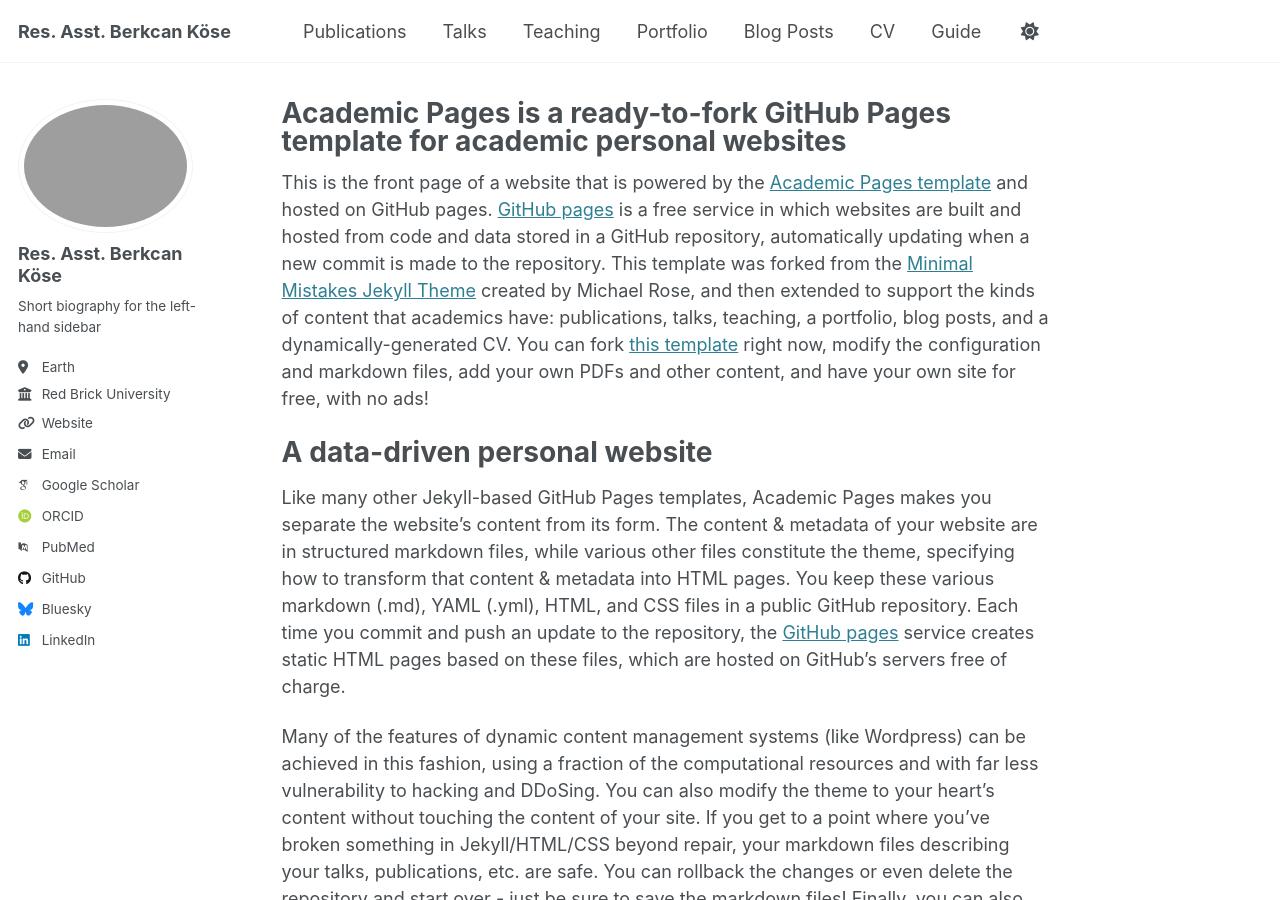
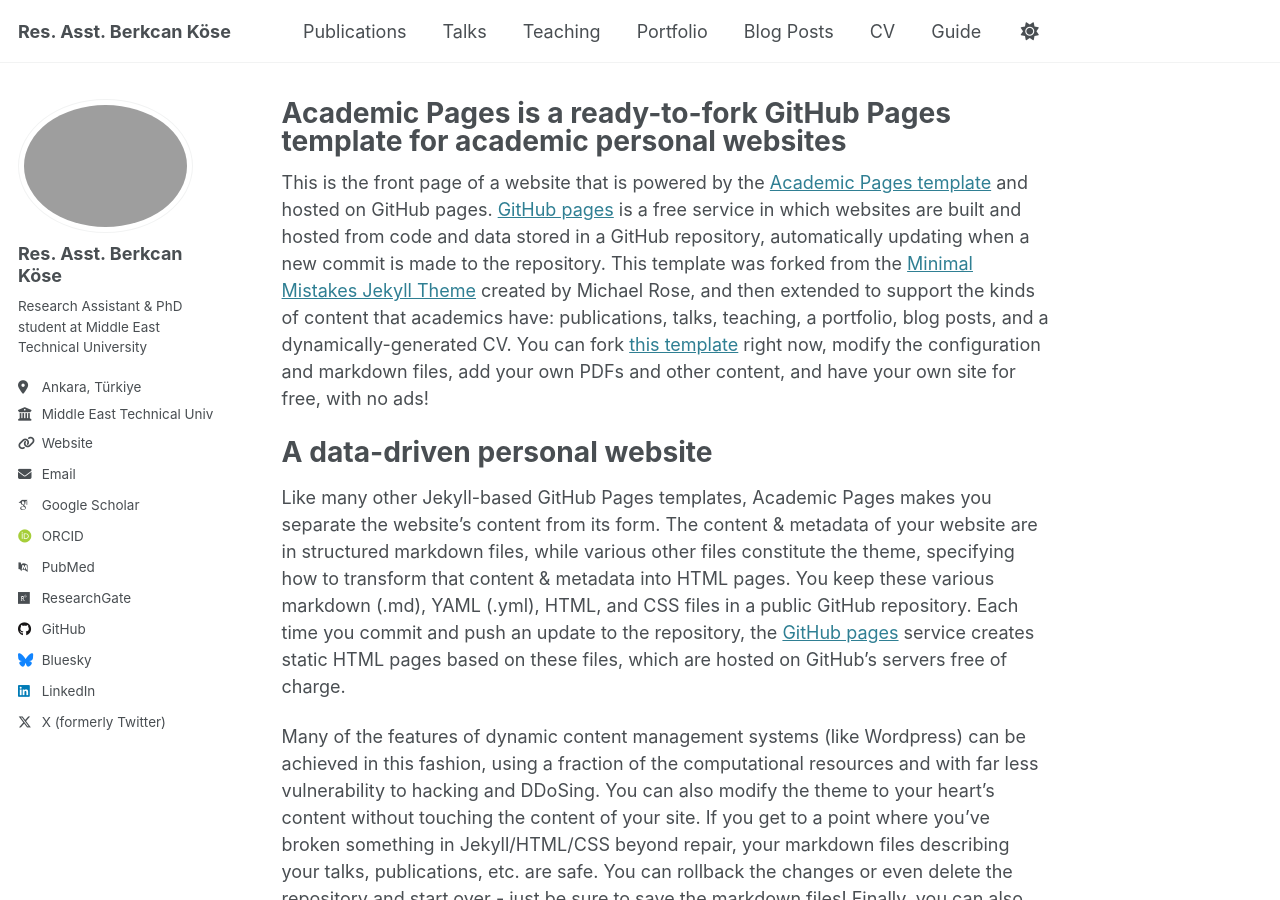
Before and after one commit to berkcankose/berkcankose.github.io, a Jekyll site: the page built from _pages/about.md, in a window 1280 px wide and 900 px high. Built offline with Jekyll 4.4.1, drawn with Linux system fonts in a browser that asks for light colours; some web fonts are replaced.

Commit message:
Update _config.yml

```diff
--- a/_config.yml
+++ b/_config.yml
@@ -15,7 +15,7 @@ name                     : &name "Berkcan Köse"
 description              : &description " Department of Foreign Language Education, Middle East Technical University"
 url                      : https://academicpages.github.io # the base hostname & protocol for your site e.g. "https://[your GitHub username].github.io"
 baseurl                  : "" # the subpath of your site, e.g. "/blog"
-repository               : "academicpages/academicpages.github.io"
+repository               : "berkcankose/berkcankose.github.io"
 
 # Site Author - The following control what appear as part of the author content on the side bar.
 #               If a field is blank the icon and link will not appear, otherwise it will be shown.
@@ -25,27 +25,27 @@ author:
   avatar           : "profile.png"
   name             : "Res. Asst. Berkcan Köse"
   pronouns         : # example: "she/her"
-  bio              : "Short biography for the left-hand sidebar"
-  location         : "Earth"
-  employer         : "Red Brick University"
+  bio              : "Research Assistant & PhD student at Middle East Technical University"
+  location         : "Ankara, Türkiye"
+  employer         : "Middle East Technical University"
   uri              : "https://avesis.metu.edu.tr/berkcank"
   email            : "berkcank @ metu.edu.tr"
 
   # Academic websites
-  arxiv            : # URL - Update with the correct link to your profile
+  AVESİS            : "https://avesis.metu.edu.tr/berkcank"
   googlescholar    : "https://scholar.google.com.tr/citations?user=Wr32iY0AAAAJ"
   impactstory      : # URL
   orcid            : "https://orcid.org/0000-0001-5414-7583"
   semantic         : # URL
   pubmed           : "https://www.ncbi.nlm.nih.gov/pubmed/?term=john+snow"
-  researchgate     : # URL
+  researchgate     : "https://www.researchgate.net/profile/Berkcan-Kose"
   scopus           : # URL
 
   # Repositories and software development
   bitbucket        : # Username - Update with your username on the site
   codepen          : # Username
   dribbble         : # Username
-  github           : "academicpages"
+  github           : "berkcankose"
   kaggle           : # Username
   stackoverflow    : # User number or user number and name (i.e., use "1" or "1/jeff-atwood")
 
@@ -67,7 +67,7 @@ author:
   steam            : # Username
   telegram         : # URL
   tumblr           : # Username
-  twitter          : # Username for X / Twitter
+  twitter          : "berkcan_kose"
   vine             : # Username
   weibo            : # Username
   wikipedia        : # Username
```
